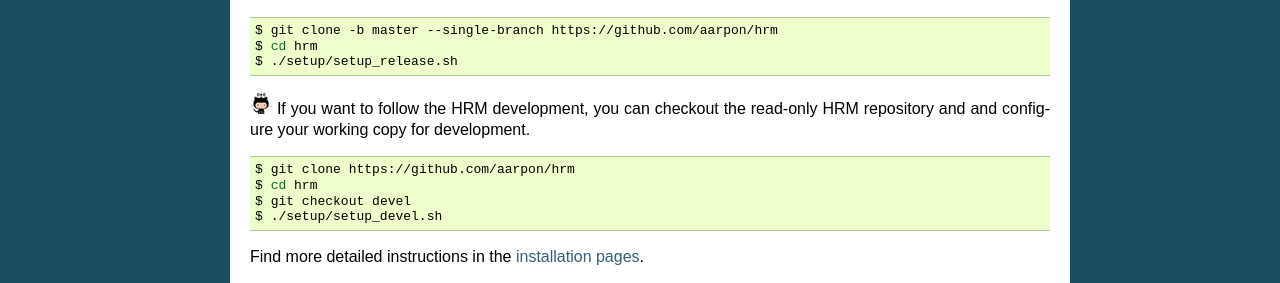
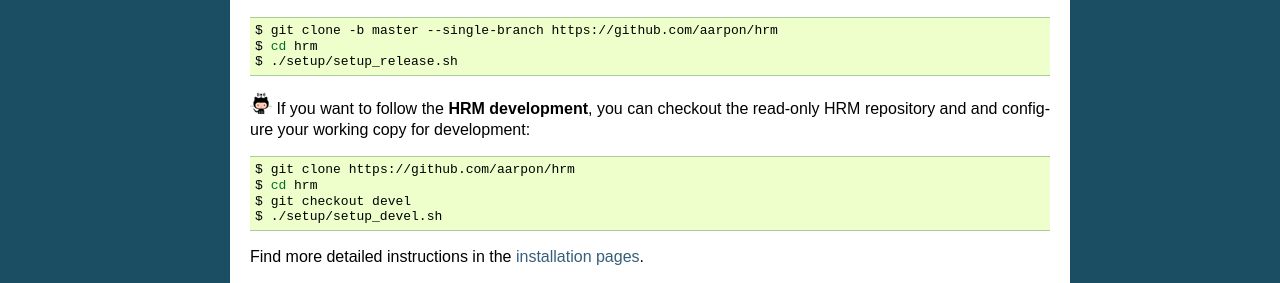
Before and after one commit to aarpon/hrm_docs, a Sphinx documentation site: the page built from docs/admin/download.rst, in a window 1280 px wide. Shown: the part 464-747 px from the top of the page. Built offline with Sphinx 7.4.7, drawn with Linux system fonts in a browser that asks for light colours.

Commit message:
Minor text changes.

```diff
--- a/docs/admin/download.rst
+++ b/docs/admin/download.rst
@@ -40,8 +40,8 @@
     $ ./setup/setup_release.sh
 
 
-|github| If you want to follow the HRM development, you can checkout the read-only HRM repository and
-and configure your working copy for development.
+|github| If you want to follow the **HRM development**, you can checkout the read-only HRM repository and
+and configure your working copy for development:
 
 .. code:: bash
 
```
